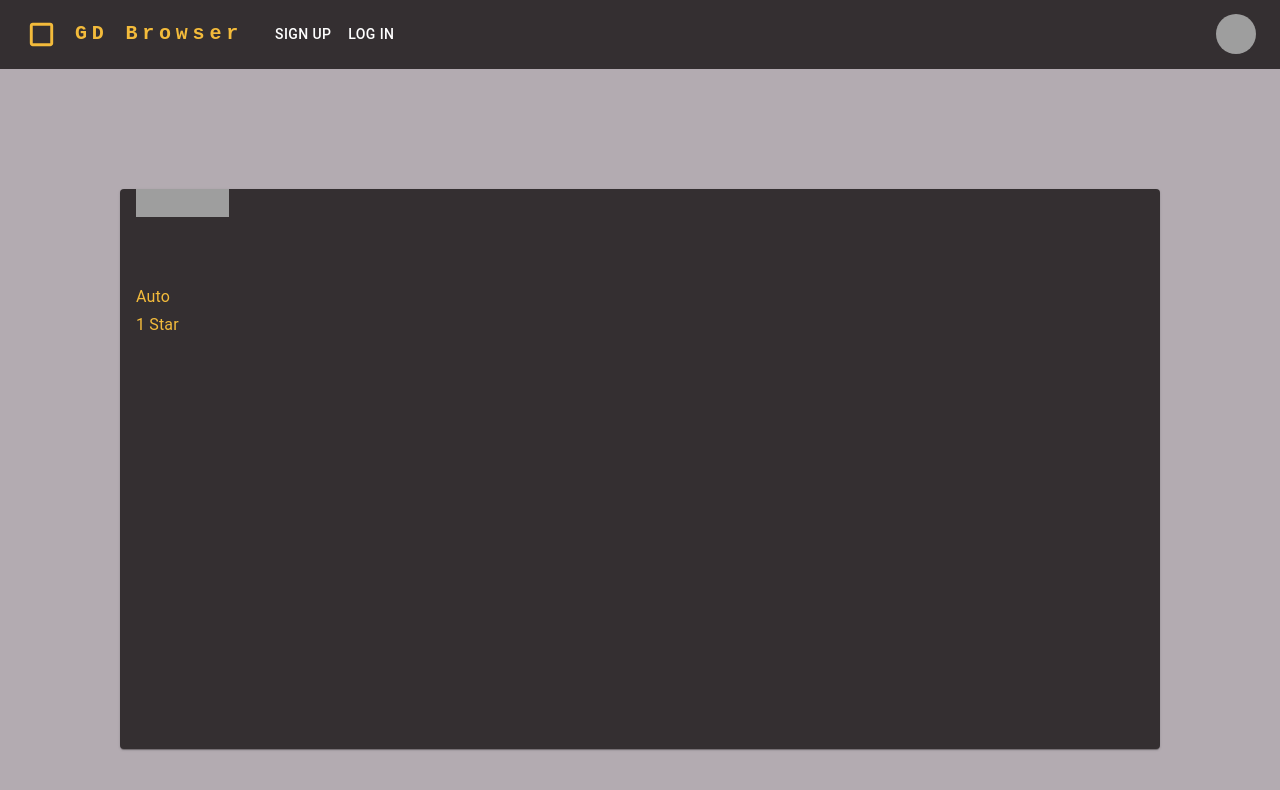
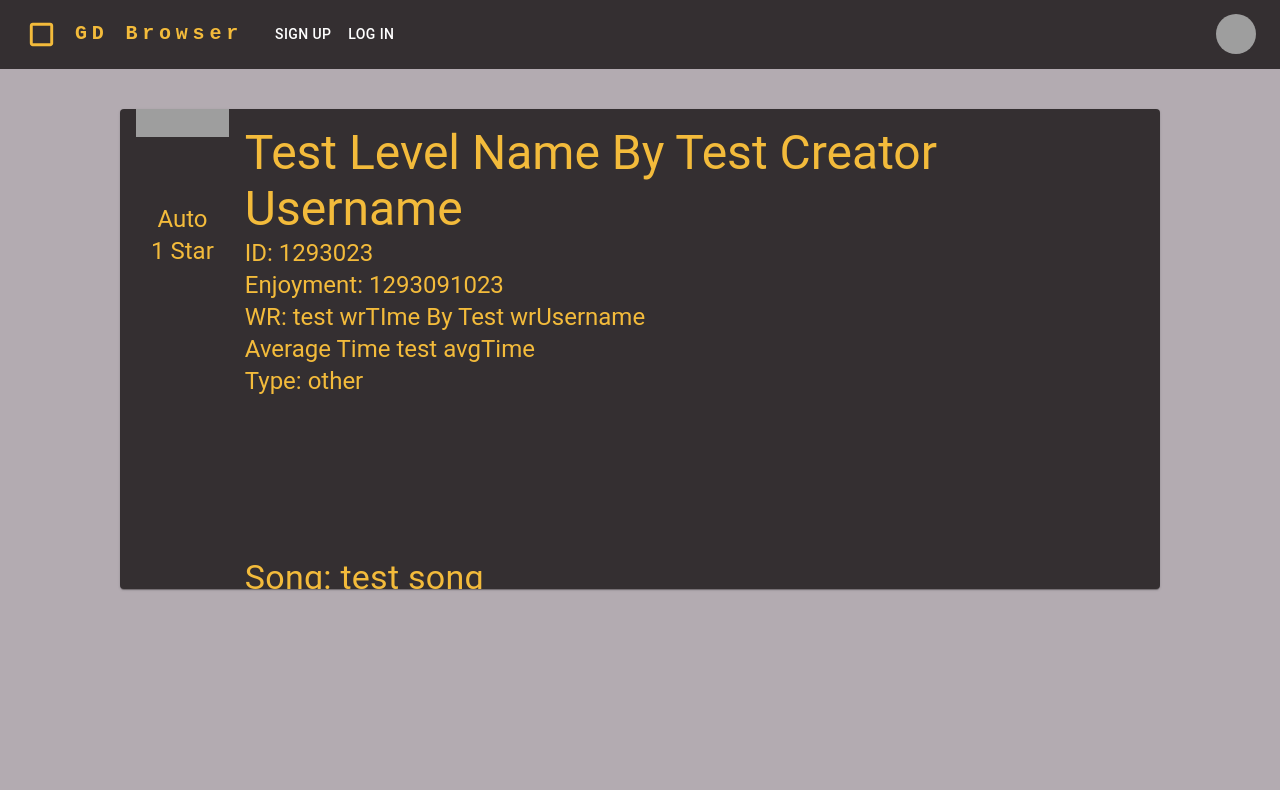
Before and after one commit to FarisMulao/GDapp, a React (Create React App) app in the folder gdapp/: page /level/12 in a window 1280 px wide. Shown: the top 790 px of the page. Built offline with nearby package versions, Linux system fonts and the light colour scheme; grey boxes are pictures that could not be loaded.

Commit message:
pages worked on

```diff
--- a/gdapp/src/components/LevelInfo.tsx
+++ b/gdapp/src/components/LevelInfo.tsx
@@ -20,7 +20,7 @@ interface Props {
   wrTime?: string;
   avgTime?: string;
   isPlatformer?: boolean;
-  songs?: Array<string>;
+  songs?: string;
   avgEnjoyment?: number;
 }
 
@@ -64,15 +64,22 @@ export const LevelInfo = ({
     [10, [1025, 910]],
   ]);
   let CX: any = imageMap.get(difficulty);
+  let type = "";
+  if (isPlatformer) {
+    type = "Platformer";
+  } else {
+    type = "other";
+  }
   return (
     <div>
       <Card
         sx={{
           display: "flex",
           width: "80vw",
-          height: "70vh",
+          height: "60vh",
           pl: 2,
           bgcolor: "#342F31",
+          mt: 5,
         }}
       >
         <Box sx={{ display: "flex", flexDirection: "column" }}>
@@ -84,10 +91,20 @@ export const LevelInfo = ({
             cropWidth={165}
             cropHeight={160}
           ></CroppedImage>
-          <Typography variant="subtitle1" color="#F3BB3B" component="div">
+          <Typography
+            variant="h5"
+            color="#F3BB3B"
+            component="div"
+            align="center"
+          >
             {myMap.get(difficulty)}
           </Typography>
-          <Typography variant="subtitle1" color="#F3BB3B" component="div">
+          <Typography
+            variant="h5"
+            color="#F3BB3B"
+            component="div"
+            align="center"
+          >
             {difficulty} Star
           </Typography>
         </Box>
@@ -96,21 +113,39 @@ export const LevelInfo = ({
           sx={{
             display: "flex",
             flexDirection: "column",
-            width: "30vw",
+            width: "70vw",
           }}
         >
           <CardContent sx={{ flex: "1 0 auto" }}>
-            <Typography component="div" variant="h5" sx={{ color: "#F3BB3B" }}>
-              {levelName}
+            <Typography component="div" variant="h3" sx={{ color: "#F3BB3B" }}>
+              {levelName} By {creatorUsername}
             </Typography>
             <Typography
-              variant="subtitle1"
+              variant="h5"
               color="text.secondary"
               component="div"
               sx={{ color: "#F3BB3B" }}
             >
-              {levelId}
+              ID: {levelId}
+              <br />
+              Enjoyment: {avgEnjoyment}
+              <br />
+              WR: {wrTime} By {wrUsername}
+              <br />
+              Average Time {avgTime}
+              <br />
+              Type: {type}
             </Typography>
+            <Box sx={{ mt: "20vh" }}>
+              <Typography
+                variant="h4"
+                color="text.secondary"
+                component="div"
+                sx={{ color: "#F3BB3B" }}
+              >
+                Song: {songs}
+              </Typography>
+            </Box>
           </CardContent>
         </Box>
       </Card>
--- a/gdapp/src/components/Navbar.tsx
+++ b/gdapp/src/components/Navbar.tsx
@@ -13,6 +13,7 @@ import Tooltip from "@mui/material/Tooltip";
 import MenuItem from "@mui/material/MenuItem";
 import CropSquareIcon from "@mui/icons-material/CropSquare";
 import AdminPanel from "./AdminPanel";
+import { Link } from "react-router-dom";
 
 interface Props {
   children?: string;
@@ -70,6 +71,7 @@ export const NavBar = ({ onClick, value, openBool }: Props) => {
                 mr: 1,
               }}
             />
+            <Link to="/" style={{ textDecoration: "none" }}>
               <Typography
                 variant="h6"
                 noWrap
@@ -88,7 +90,7 @@ export const NavBar = ({ onClick, value, openBool }: Props) => {
               >
                 GD Browser
               </Typography>
-
+            </Link>
             <Box sx={{ flexGrow: 1, display: { xs: "flex", md: "none" } }}>
               <IconButton
                 size="large"
--- a/gdapp/src/pages/HomePage.tsx
+++ b/gdapp/src/pages/HomePage.tsx
@@ -2,7 +2,7 @@ import Navbar from "../components/Navbar";
 import LevelCard from "../components/LevelCard";
 import { Grid } from "@mui/material";
 import { useEffect } from "react";
-import { Route, Routes } from "react-router-dom";
+import { Link, Route, Routes } from "react-router-dom";
 
 function HomePage() {
   /*
@@ -11,13 +11,11 @@ function HomePage() {
   }, []);
 
   async function getLevels() {
-    let base64 = require("base-64");
     let headers = new Headers();
     let username = "admin";
     let password = "password";
     headers.append(
-      "Authorization",
-      "Basic " + base64.encode(username + ":" + password)
+      "FILL THIS LATER"
     );
     let dat = await fetch("http://localhost:3306/api/foundItems/getAllItem", {
       method: "GET",
@@ -58,11 +56,13 @@ function HomePage() {
         sx={{ minHeight: "100vh", bgcolor: "#B3ABB1" }}
       >
         {lev.map((lev) => (
-          <LevelCard
-            difficulty={lev[0]}
-            levelId={lev[1]}
-            levelName="temp"
-          ></LevelCard>
+          <Link to="/level/12">
+            <LevelCard
+              difficulty={lev[0]}
+              levelId={lev[1]}
+              levelName="temp"
+            ></LevelCard>
+          </Link>
         ))}
       </Grid>
     </div>
--- a/gdapp/src/pages/LevelPage.tsx
+++ b/gdapp/src/pages/LevelPage.tsx
@@ -14,10 +14,21 @@ function LevelPage() {
         spacing={0}
         direction="column"
         alignItems="center"
-        justifyContent="center"
         sx={{ minHeight: "100vh", bgcolor: "#B3ABB1" }}
       >
-        <LevelInfo difficulty={1}></LevelInfo>
+        <LevelInfo
+          difficulty={1}
+          levelId={1293023}
+          levelName="Test Level Name"
+          creatorUsername="Test Creator Username"
+          length="test length"
+          wrTime="test wrTIme"
+          wrUsername="Test wrUsername"
+          avgEnjoyment={1293091023}
+          avgTime="test avgTime"
+          isPlatformer={false}
+          songs="test song"
+        ></LevelInfo>
       </Grid>
     </div>
   );
```
Lines whose indentation alone changed are shown as unchanged.
